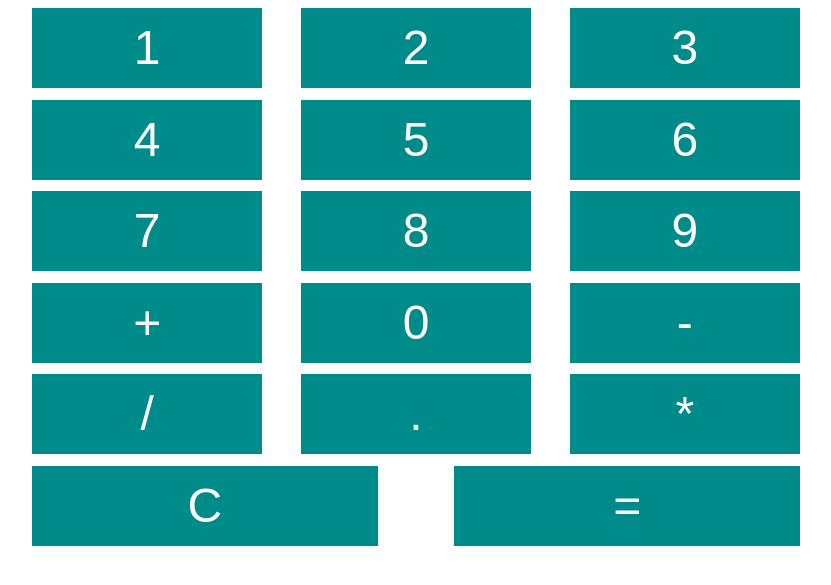
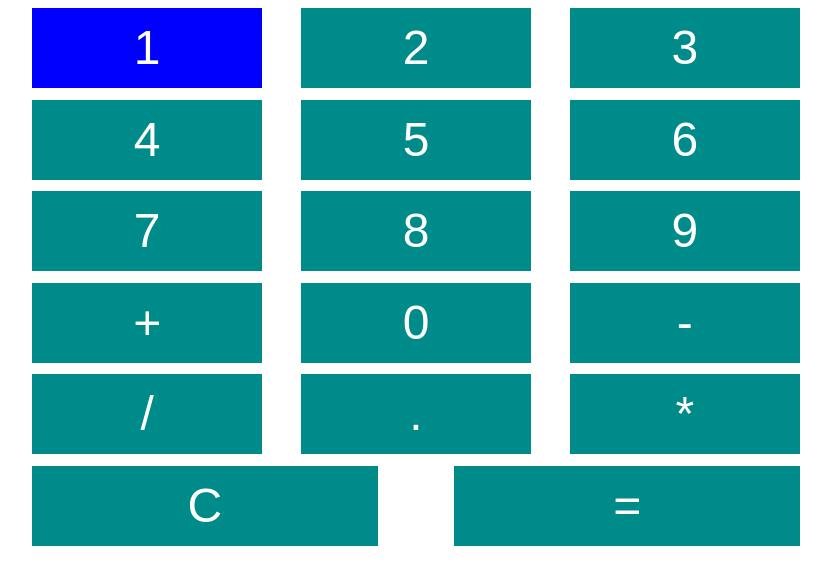
Before and after one commit to PZalles/Calculator-flexbox, a plain HTML site: page index.html in a window 1280 px wide. In both pictures the pointer is over the element 371 px from the left and 231 px from the top of the page. Shown: the part 183-768 px from the top of the page, without its empty margins (224-1055 px from the left). Drawn offline with Linux system fonts and the light colour scheme.

Commit message:
Add hover effect

```diff
--- a/index.html
+++ b/index.html
@@ -48,11 +48,16 @@
             line-height: 10vh;
             text-align: center;
             background-color: darkcyan;
+            cursor: pointer;
         }
 
         div div:nth-last-child(1),
         div div:nth-last-child(2) {
             flex-basis: 45%;
+        }
+
+        div.result~div:hover {
+            background-color: blue;
         }
     </style>
 </head>
```
